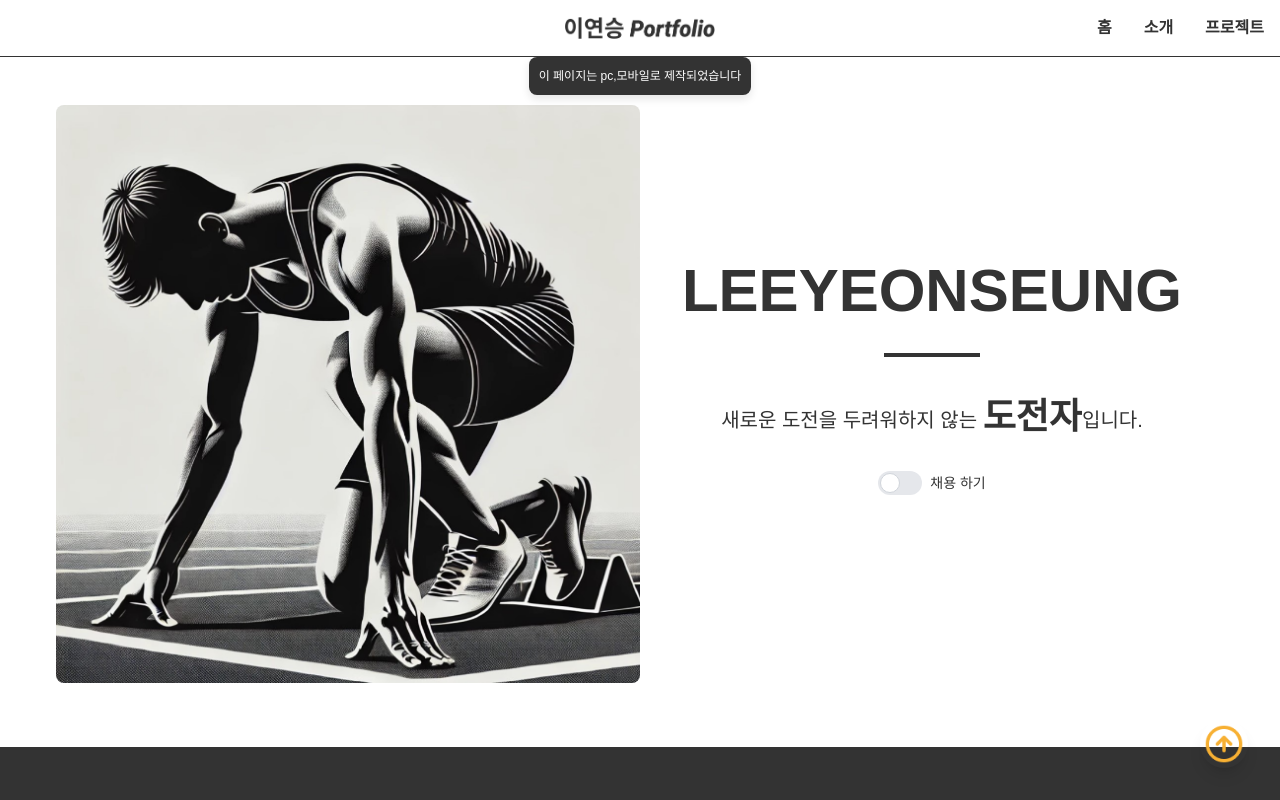
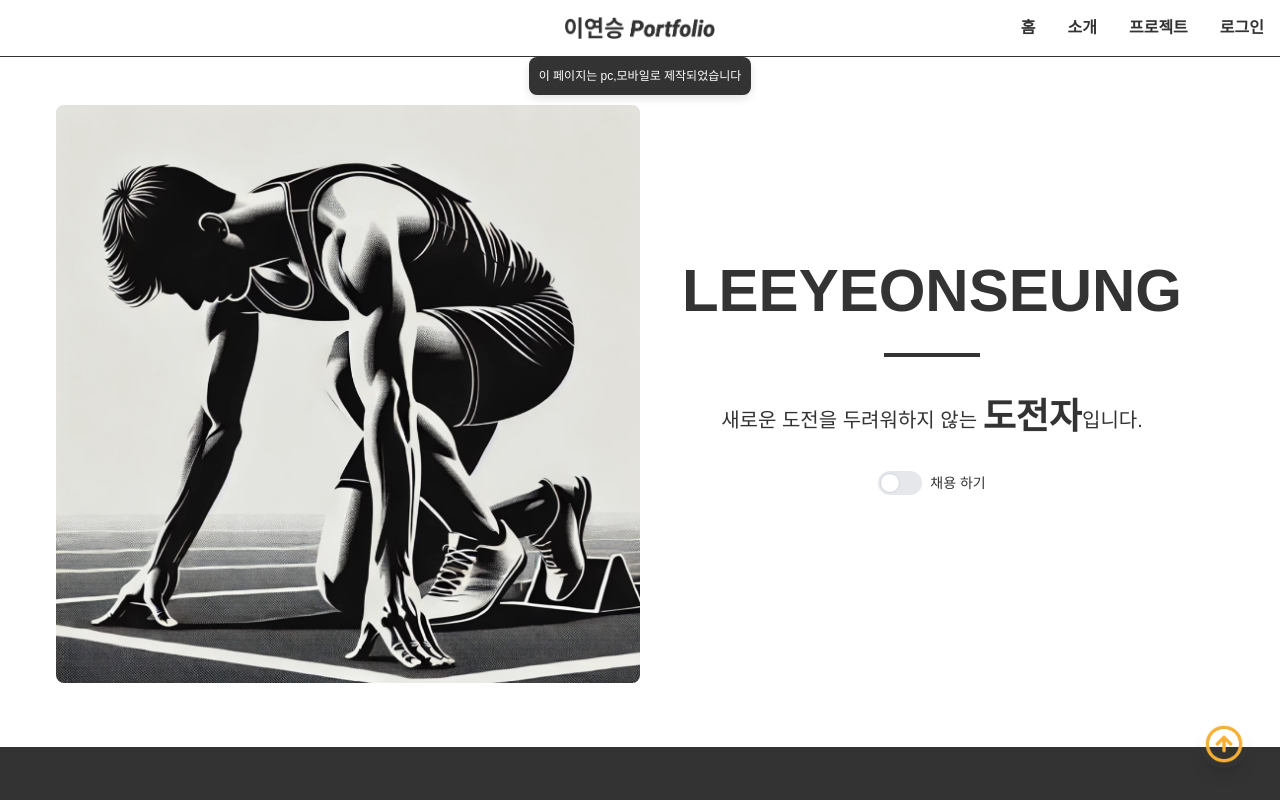
Before and after one commit to leeys951006/Portfolio, a Next.js app in the folder portfolio/: page / in a window 1280 px wide. Shown: the top 800 px of the page. Built offline with nearby package versions, Linux system fonts and the light colour scheme.

Commit message:
로그인 버튼 추가

```diff
--- a/portfolio/app/Header.tsx
+++ b/portfolio/app/Header.tsx
@@ -6,7 +6,7 @@ import Link from 'next/link';
 import Image from 'next/image';
 
 export default function Header() {
-  const { isBrightMode } = useContext(BrightModeContext); // toggleBrightMode 제거
+  const { isBrightMode } = useContext(BrightModeContext);
   const [isMenuOpen, setIsMenuOpen] = useState(false); // 사이드바 상태 관리
 
   const toggleMenu = () => {
@@ -58,6 +58,15 @@ export default function Header() {
           >
             프로젝트
           </Link>
+          {/* 로그인 링크 추가 */}
+          <Link
+            href="/login"
+            className={`font-semibold ${isBrightMode ? 'text-[#F7B033]' : 'text-[#333333]'} hover:underline ${
+              isBrightMode ? 'hover:text-[#FFD700]' : 'hover:text-[#666666]'
+            } transition-colors duration-200`}
+          >
+            로그인
+          </Link>
         </nav>
 
         {/* 사이드바 메뉴 (모바일용) */}
@@ -92,6 +101,14 @@ export default function Header() {
             >
               프로젝트
             </Link>
+            {/* 로그인 링크 추가 */}
+            <Link
+              href="/login"
+              onClick={toggleMenu}
+              className={`block px-4 py-2 font-semibold hover:text-gray-500 transition-colors duration-200 ${isBrightMode ? 'text-[#F7B033]' : 'text-[#333333]'}`}
+            >
+              로그인
+            </Link>
           </nav>
         </div>
 
```
